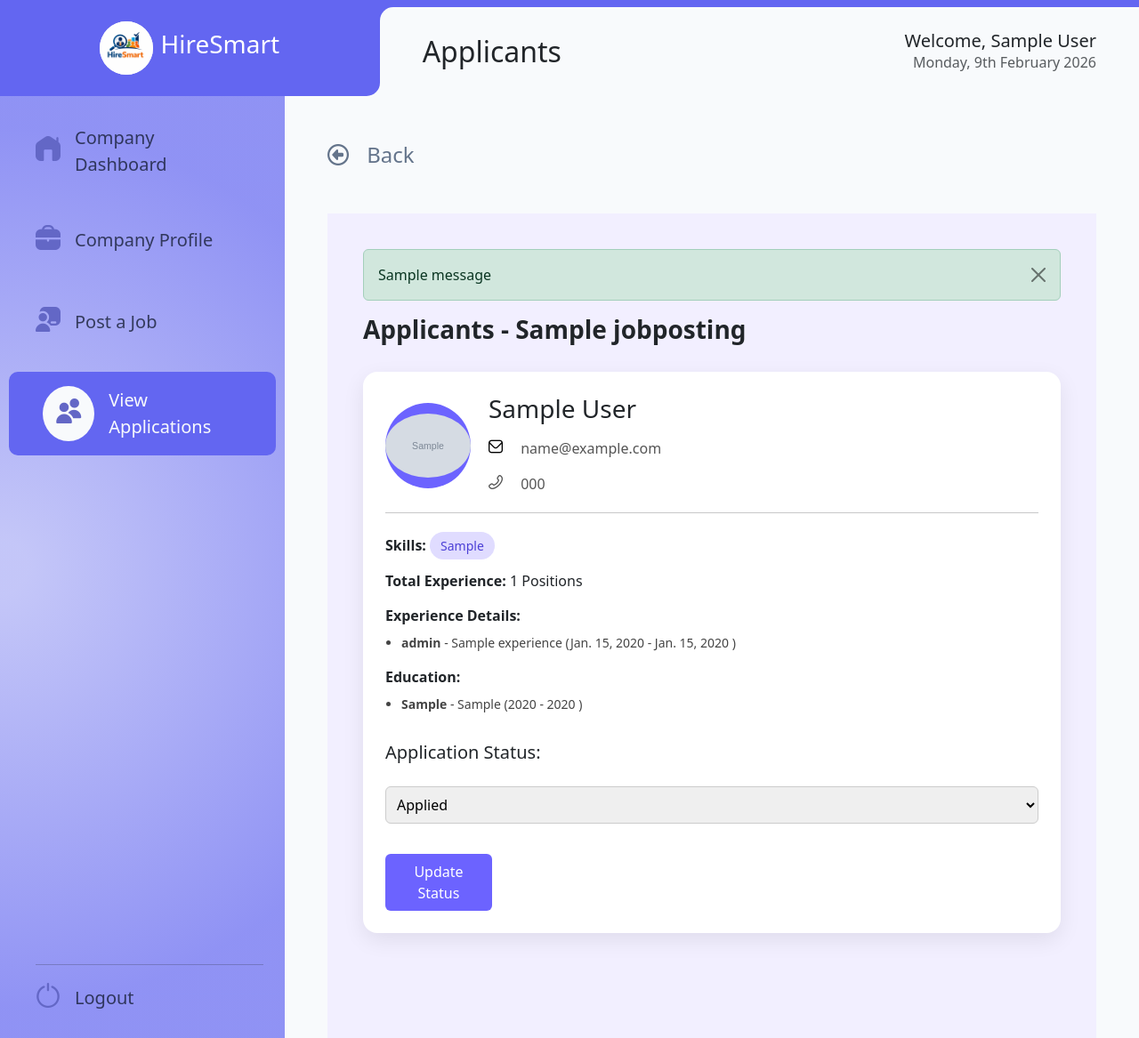
After one commit to Karan-512/django-ai-recruitment-portal, a Django app: page /company/applicant-profile/1/ in a window 1280 px wide. The commit adds this page. Shown: the whole page at 89% size. Run offline with Django 5.2, Linux system fonts and the light colour scheme; a user stored in the database is signed in; tables that the repository leaves empty hold one stand-in row (values such as "Sample post"); grey boxes marked "Sample" are stand-in pictures; one stand-in notice (Sample message) is shown; some libraries are stand-ins or nearby versions.

Commit message:
Added View applicant> profile screen for updating the application status

```diff
--- a/Authentication/views.py
+++ b/Authentication/views.py
@@ -23,7 +23,7 @@ def login_view(request):
 
     if request.method == "POST":
 
-        username = request.POST.get('username')
+        username = request.POST.get('username').lower()
         password = request.POST.get('password')
 
         if not username or not password:
@@ -48,7 +48,7 @@ def signup_view(request):
     if request.method == "POST":
         fname = request.POST.get("first_name")
         lname = request.POST.get("last_name")
-        email = request.POST.get("email")
+        email = request.POST.get("email").lower()
         password = request.POST.get("password1")
         cpass = request.POST.get("password2")
         role = request.POST.get("role")
--- a/Company/models.py
+++ b/Company/models.py
@@ -106,7 +106,7 @@ class Application(models.Model):
     application_status = models.CharField(
         max_length=50,
         choices=STATUS_CHOICES,
-        default='applied'
+        default='Applied'
     )
 
     applied_date = models.DateTimeField(auto_now_add=True)
--- /dev/null
+++ b/Company/templates/applicant_profile.html
@@ -0,0 +1,170 @@
+{% extends 'c-base.html' %}
+{% load static %}
+
+{% block title %}Applicants{% endblock %}
+{% block pageTitle %}Applicants{% endblock %}
+
+{% block content %}
+<div class="col-12 d-flex flex-row justify-content-start mb-5">
+    <a href="javascript:history.back()" style="text-decoration: none; color: #64748B;">
+        <div class="row d-fle flex-row justify-content-start align-items-center">
+            <span><i class="fa-regular fa-circle-left fs-4 me-3"></i>
+                <span class="fs-4">Back</span>
+            </span>
+        </div>
+    </a>
+</div>
+<div class="applicant-page">
+    {% if messages %}
+    {% for message in messages %}
+    <div class="alert alert-success alert-dismissible fade show">
+        {{ message }}
+        <button type="button" class="btn-close" data-bs-dismiss="alert" aria-label="Close"></button>
+    </div>
+    {% endfor %}
+    {% endif %}
+    <h3 class="applicant-title">
+        Applicants - {{ job.job_title }}
+    </h3>
+
+    {% for application in applications %}
+
+    <div class="applicant-card">
+
+        <!-- Top Section -->
+        <div class="card-top mb-3">
+
+            <div class="profile-img">
+                {% if application.job_seeker.profile_image %}
+                <img src="{{application.job_seeker.profile_image.url}}" alt="" class="img-fluid rounded-circle">
+                {% else %}
+                {{ application.job_seeker.user.first_name|slice:":1" }}
+                {% endif %}
+            </div>
+
+            <div class="profile-info">
+                <h3>
+                    {{ application.job_seeker.user.first_name }}
+                    {{ application.job_seeker.user.last_name }}
+                </h3>
+                <p class="mt-3"><i class="fi fi-rr-envelope me-3" style="color: black;"></i> {{ application.job_seeker.user.email }}</p>
+                <p class="mt-3"><i class="fi fi-rr-phone-flip me-3"></i> {{ application.job_seeker.phone }}</p>
+            </div>
+
+        </div>
+        <hr>
+
+        <!-- Skills -->
+        <div class="skills-section mt-4">
+            <strong>Skills:</strong>
+            <span class="skill-tag">
+                {{ application.job_seeker.skills }}
+            </span>
+        </div>
+
+        <!-- Total Experience -->
+        <div class="experience-section mt-3">
+            <strong>Total Experience:</strong>
+            {{ application.job_seeker.experiences.count }} Positions
+        </div>
+
+        <!-- Experience Details -->
+        <div class="experience-section">
+            <strong>Experience Details:</strong>
+
+            {% if application.job_seeker.experiences.all %}
+            <ul class="mt-2">
+                {% for exp in application.job_seeker.experiences.all %}
+                <li>
+                    <strong>{{ exp.role }}</strong> -
+                    {{ exp.company_name }}
+                    ({{ exp.start_date }} -
+                    {% if exp.end_date %}
+                    {{ exp.end_date }}
+                    {% else %}
+                    Present
+                    {% endif %}
+                    )
+                </li>
+                {% endfor %}
+            </ul>
+            {% else %}
+            <p>No experience added.</p>
+            {% endif %}
+        </div>
+
+        <!-- Education -->
+        <div class="education-section mt-3">
+            <strong>Education:</strong>
+
+            {% if application.job_seeker.educations.all %}
+            <ul class="mt-2">
+                {% for edu in application.job_seeker.educations.all %}
+                <li>
+                    <strong>{{ edu.degree }}</strong> -
+                    {{ edu.institution }}
+                    ({{ edu.start_year }} -
+                    {% if edu.end_year %}
+                    {{ edu.end_year }}
+                    {% else %}
+                    Present
+                    {% endif %}
+                    )
+                </li>
+                {% endfor %}
+            </ul>
+            {% else %}
+            <p>No education added.</p>
+            {% endif %}
+        </div>
+
+        <!-- Status Update -->
+        <form method="POST" class="status-box" action="{% url 'view-applicant-profile' job.id %}">
+            {% csrf_token %}
+            <input type="hidden" name="application_id" value="{{ application.id }}">
+
+            <h5 class="my-3">Application Status:</h5>
+            <select name="application_status" class="status-dropdown">
+
+                <option value="Applied" {% if application.application_status == "Applied" %}selected{% endif %}>
+                    Applied
+                </option>
+
+                <option value="Reviewing" {% if application.application_status == "Reviewing" %}selected{% endif %}>
+                    Reviewing
+                </option>
+
+                <option value="Shortlisted" {% if application.application_status == "Shortlisted" %}selected{% endif %}>
+                    Shortlisted
+                </option>
+
+
+
+                <option value="Rejected" {% if application.application_status == "Rejected" %}selected{% endif %}>
+                    Rejected
+                </option>
+
+                <option value="Accepted" {% if application.application_status == "Accepted" %}selected{% endif %}>
+                    Accepted
+                </option>
+
+            </select>
+            <!--
+            <textarea name="recruiter_notes" rows="3">
+{{ application.recruiter_notes }}
+            </textarea> -->
+
+            <button type="submit" class="mt-4">
+                Update Status
+            </button>
+
+        </form>
+
+    </div>
+    {% empty %}
+    <p>No applicants found.</p>
+    {% endfor %}
+
+</div>
+
+{% endblock %}
--- a/Company/templates/c-base.html
+++ b/Company/templates/c-base.html
@@ -9,10 +9,13 @@
     <title>Company - {% block title %} {% endblock %} </title>
 
     <link href="https://cdn.jsdelivr.net/npm/bootstrap@5.3.8/dist/css/bootstrap.min.css" rel="stylesheet">
-    <!-- <link rel="stylesheet" href="https://cdn-uicons.flaticon.com/uicons-regular-rounded/css/uicons-regular-rounded.css"> -->
+    <link rel="stylesheet" href="https://cdn-uicons.flaticon.com/uicons-regular-rounded/css/uicons-regular-rounded.css">
     <link rel="stylesheet" href="https://cdn-uicons.flaticon.com/uicons-solid-rounded/css/uicons-solid-rounded.css">
+    <link rel='stylesheet'
+        href='https://cdn-uicons.flaticon.com/3.0.0/uicons-regular-rounded/css/uicons-regular-rounded.css'>
     <link rel="stylesheet" href="https://cdnjs.cloudflare.com/ajax/libs/font-awesome/6.5.1/css/all.min.css">
     <link rel="stylesheet" href="{% static 'css/main.css' %}">
+
 
     <style>
         html,
@@ -31,8 +34,7 @@
             <div class="col-md-4 d-none d-md-flex align-items-center justify-content-center"
                 style="background-color: rgb(248 250 252);">
                 <div class="col-md-4 d-none d-md-flex align-items-center justify-content-center company-header w-100 h-100 px-5 py-4 text-white"
-                    onclick="window.location.href='{% url 'landing' %}'"
-                    style="cursor:pointer">
+                    onclick="window.location.href='{% url 'landing' %}'" style="cursor:pointer">
                     <div class="bg-light rounded-circle me-2" style="width:60px;height:60px;">
                         <img src="{% static 'images/logo.png' %}" alt="" class="img-fluid rounded-5">
                     </div>
--- a/Company/urls.py
+++ b/Company/urls.py
@@ -17,4 +17,5 @@ urlpatterns = [
 
     #Company View Applicants
     path("job/<int:job_id>/applicants/", views.view_applicants, name="view_applicants"),
+    path("applicant-profile/<int:job_id>/",views.applicant_profile,name="view-applicant-profile"),
 ]
--- a/Company/views.py
+++ b/Company/views.py
@@ -258,7 +258,7 @@ def ToggleJobStatus(request, job_id):
     job.is_active = not job.is_active
     job.save()
 
-    return redirect("job_detail", job_id=job.id)
+    return redirect("company_job_detail", job_id=job.id)
 
 @api_view(['GET'])
 def get_jobs(request):
@@ -303,3 +303,45 @@ def get_job_detail(request, pk):
     data["is_applied"] = is_applied
 
     return Response(data)
+
+
+@login_required
+def applicant_profile(request, job_id):
+
+    company = get_object_or_404(CompanyProfile, user=request.user)
+
+    job = get_object_or_404(
+        JobPosting,
+        id=job_id,
+        company=company
+    )
+
+    applications = (
+        Application.objects
+        .filter(job_posting=job)
+        .select_related("job_seeker", "job_seeker__user")
+        .order_by("-applied_date")
+    )
+
+    if request.method == "POST":
+        application_id = request.POST.get("application_id")
+
+        selected_application = get_object_or_404(
+            Application,
+            id=application_id,
+            job_posting__company=company
+        )
+
+        new_status = request.POST.get("application_status")
+
+        if new_status:
+            selected_application.application_status = new_status
+            selected_application.save()
+        messages.success(request, "Application status updated successfully!")
+        return redirect("view-applicant-profile", job_id=job.id)
+
+    return render(request, "applicant_profile.html", {
+        "job": job,
+        "applications": applications,
+        'pageTitle':'View Applications'
+    })
--- a/JobSeeker/templates/js_job_detail.html
+++ b/JobSeeker/templates/js_job_detail.html
@@ -120,7 +120,6 @@
         sendBtn.addEventListener("click", async function () {
 
             const coverLetter = document.getElementById("cover-letter").value;
-            console.log(coverLetter)
             try {
                 const response = await fetch(`/job-seeker/api/jobs/${jobId}/apply/`, {
                     method: "POST",
--- a/static/css/main.css
+++ b/static/css/main.css
@@ -816,14 +816,7 @@ td {
 
 /* JOB SEEKER HOME END */
 
-
-
-
-
-
-
-
-/* <style> */
+/* JOB SEEKER MY PROFILE */
 .avatar-wrapper {
     position: relative;
     width: 90px;
@@ -1142,8 +1135,135 @@ td {
     color: #888;
 }
 
-/* </style> */
+/* JOB SEEKER MY PROFILE END */
 
+/* job_applicants.html file css  */
+
+/* Page Background */
+
+.applicant-page {
+    background: #f2efff;
+    padding: 40px;
+    min-height: 100vh;
+}
+
+.applicant-title {
+    font-size: 28px;
+    font-weight: 600;
+    margin-bottom: 30px;
+}
+
+/* Card */
+.applicant-card {
+    background: white;
+    border-radius: 16px;
+    padding: 25px;
+    margin-bottom: 30px;
+    box-shadow: 0 8px 25px rgba(0,0,0,0.08);
+}
+
+/* Top Section */
+.card-top {
+    display: flex;
+    gap: 20px;
+    align-items: center;
+}
+
+.profile-img {
+    width: 4em;
+    height: 4em;
+    border-radius: 50%;
+    background: #6c63ff;
+    color: white;
+    font-size: 24px;
+    font-weight: bold;
+    display: flex;
+    align-items: center;
+    justify-content: center;
+}
+
+.profile-info h3 {
+    margin: 0;
+}
+
+.profile-info p {
+    margin: 4px 0;
+    color: #555;
+}
+
+.location {
+    color: #6c63ff;
+    font-weight: 500;
+}
+
+/* Skills */
+.skills-section {
+    margin: 15px 0;
+}
+
+.skill-tag {
+    background: #e0dcff;
+    color: #4b3fd6;
+    padding: 6px 12px;
+    border-radius: 20px;
+    font-size: 14px;
+}
+
+/* Experience */
+.experience-section {
+    margin-bottom: 15px;
+}
+
+/* Status */
+.status-box {
+    display: flex;
+    flex-direction: column;
+    gap: 10px;
+}
+
+.status-dropdown {
+    padding: 8px;
+    border-radius: 6px;
+    border: 1px solid #ccc;
+}
+
+.status-box textarea {
+    padding: 8px;
+    border-radius: 6px;
+    border: 1px solid #ccc;
+}
+
+.status-box button {
+    width: 120px;
+    padding: 8px;
+    border: none;
+    border-radius: 6px;
+    background: #6c63ff;
+    color: white;
+    cursor: pointer;
+}
+
+.status-box button:hover {
+    background: #574fd6;
+}
+.education-section ul,
+.experience-section ul {
+    padding-left: 18px;
+}
+
+.education-section li,
+.experience-section li {
+    margin-bottom: 6px;
+    font-size: 14px;
+    color: #444;
+}
+
+.applicant-link{
+    text-decoration: none;
+    color: var(--dark-text);
+}
+
+/* end the css */
 
 
 @media(max-width:992px) {
```
Also changed, not shown: Company/templates/job_applicants.html (+15 -0 lines), Authentication/migrations/0001_initial.py, Company/migrations/0001_initial.py, Company/migrations/0002_alter_companyprofile_company_name_and_more.py (deleted), Company/migrations/0003_alter_jobposting_required_experience.py (deleted), Company/migrations/0004_alter_jobposting_skills_required.py (deleted), Company/migrations/0005_alter_jobposting_deadline_and_more.py (deleted), Company/migrations/0006_application_is_active.py (deleted), JobSeeker/migrations/0001_initial.py, JobSeeker/migrations/0002_alter_jobseekerprofile_phone.py (deleted), JobSeeker/migrations/0003_alter_jobseekerprofile_phone.py (deleted), JobSeeker/migrations/0004_jobseekerprofile_profile_image.py (deleted).
